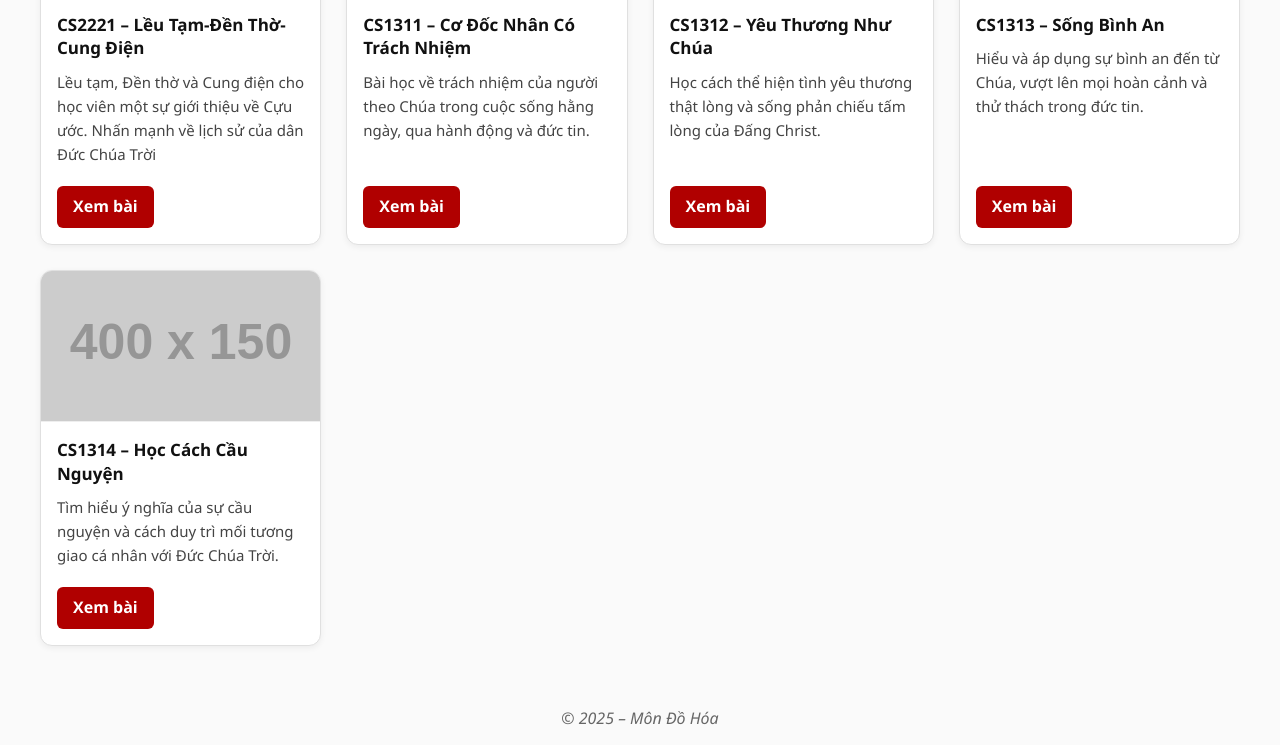
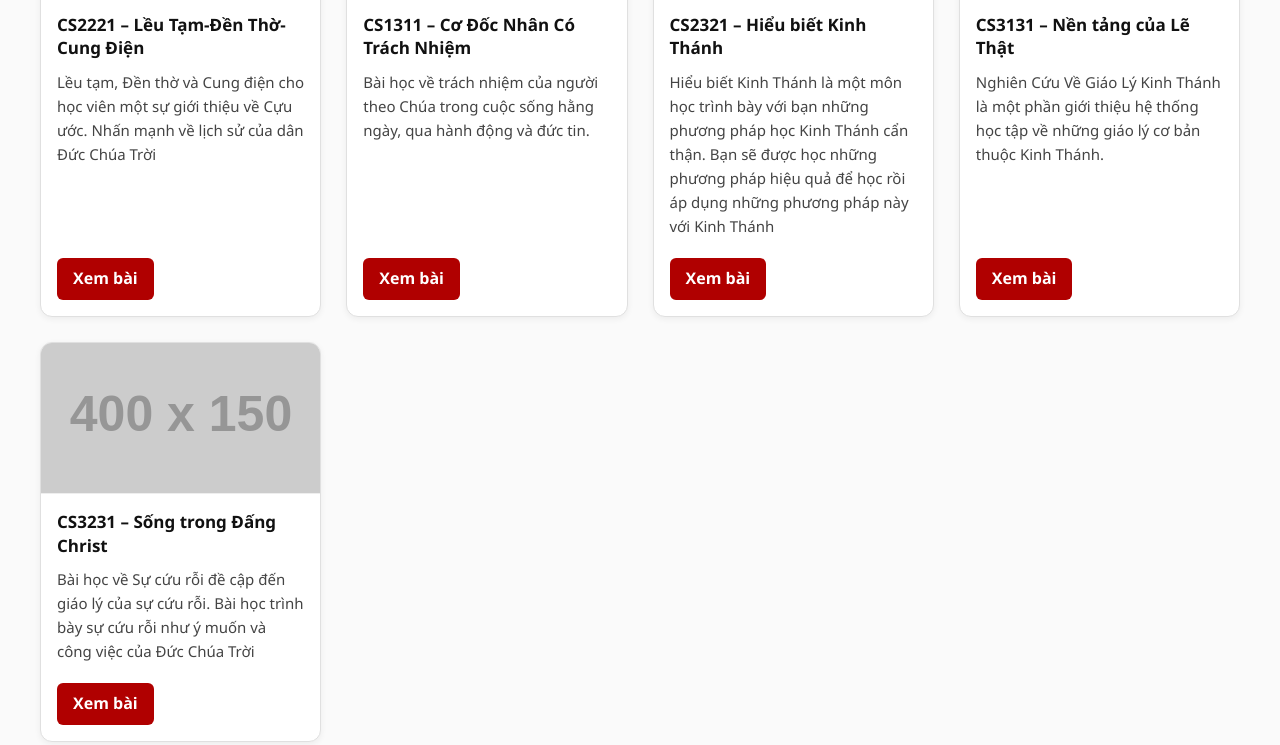
Before and after one commit to computerchicuong-stack/mondohoa, a plain HTML site: page index.html in a window 1280 px wide. Shown: the part 308-1053 px from the top of the page. Drawn offline with Linux system fonts and the light colour scheme; placeholder pictures from the web are drawn by us.

Commit message:
Update index.html

```diff
--- a/index.html
+++ b/index.html
@@ -146,9 +146,9 @@
         <img src="https://via.placeholder.com/400x150?text=CS1312" alt="CS1312" />
       </div>
       <div class="lesson-content">
-        <div class="lesson-title">CS1312 – Yêu Thương Như Chúa</div>
+        <div class="lesson-title">CS2321 – Hiểu biết Kinh Thánh</div>
         <div class="lesson-desc">
-          Học cách thể hiện tình yêu thương thật lòng và sống phản chiếu tấm lòng của Đấng Christ.
+          Hiểu biết Kinh Thánh là một môn học trình bày với bạn những phương pháp học Kinh Thánh cẩn thận. Bạn sẽ được học những phương pháp hiệu quả để học rồi áp dụng những phương pháp này với Kinh Thánh
         </div>
         <a href="CS1312-yeu-thuong-nhu-chua.html" class="lesson-link">Xem bài</a>
       </div>
@@ -159,9 +159,9 @@
         <img src="https://via.placeholder.com/400x150?text=CS1313" alt="CS1313" />
       </div>
       <div class="lesson-content">
-        <div class="lesson-title">CS1313 – Sống Bình An</div>
+        <div class="lesson-title">CS3131 – Nền tảng của Lẽ Thật</div>
         <div class="lesson-desc">
-          Hiểu và áp dụng sự bình an đến từ Chúa, vượt lên mọi hoàn cảnh và thử thách trong đức tin.
+         Nghiên Cứu Về Giáo Lý Kinh Thánh là một phần giới thiệu hệ thống học tập về những giáo lý cơ bản thuộc Kinh Thánh.
         </div>
         <a href="CS1313-song-binh-an.html" class="lesson-link">Xem bài</a>
       </div>
@@ -172,9 +172,9 @@
         <img src="https://via.placeholder.com/400x150?text=CS1314" alt="CS1314" />
       </div>
       <div class="lesson-content">
-        <div class="lesson-title">CS1314 – Học Cách Cầu Nguyện</div>
+        <div class="lesson-title">CS3231 – Sống trong Đấng Christ</div>
         <div class="lesson-desc">
-          Tìm hiểu ý nghĩa của sự cầu nguyện và cách duy trì mối tương giao cá nhân với Đức Chúa Trời.
+          Bài học về Sự cứu rỗi đề cập đến giáo lý của sự cứu rỗi. Bài học trình bày sự cứu rỗi như ý muốn và công việc của Đức Chúa Trời
         </div>
         <a href="CS1314-hoc-cach-cau-nguyen.html" class="lesson-link">Xem bài</a>
       </div>
```
